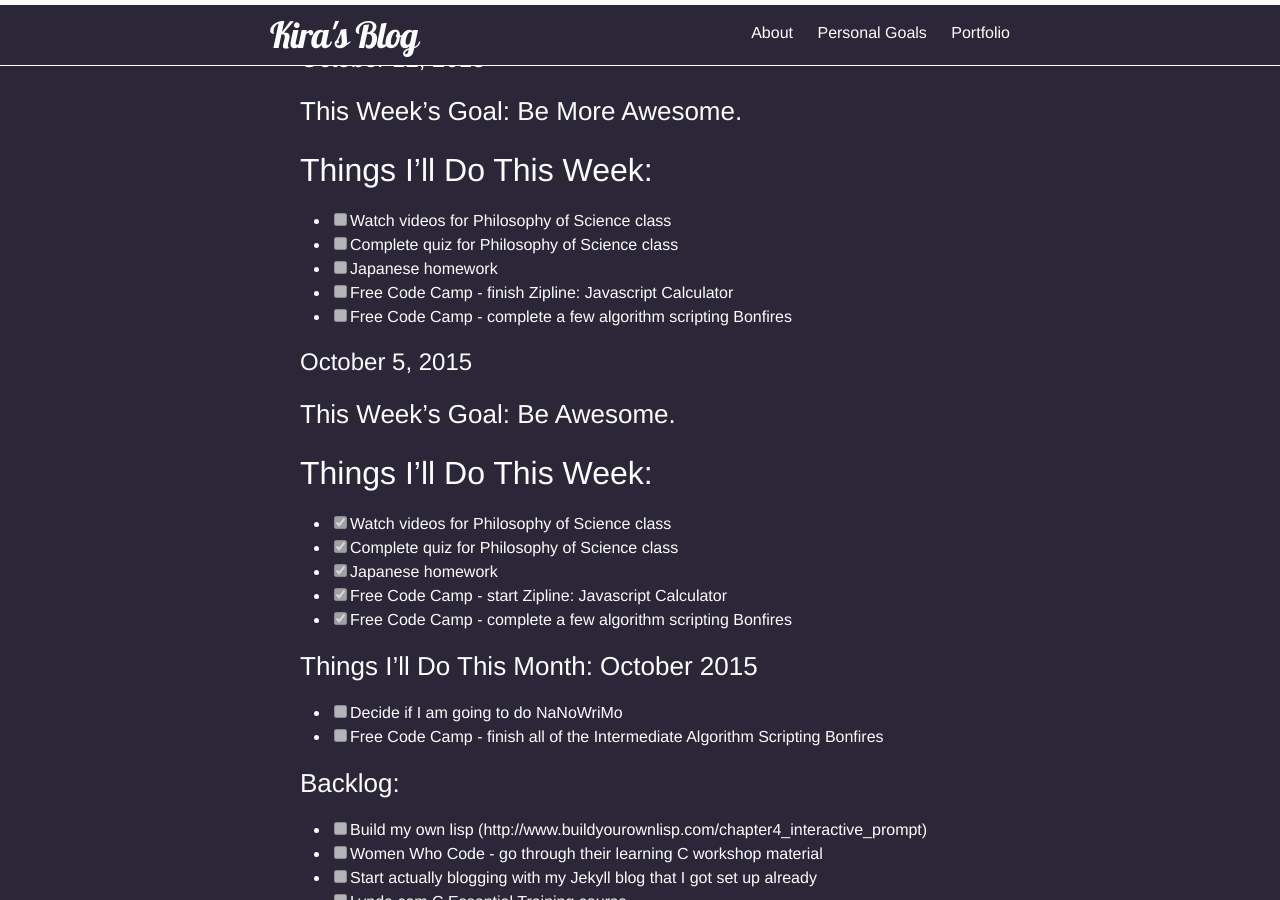
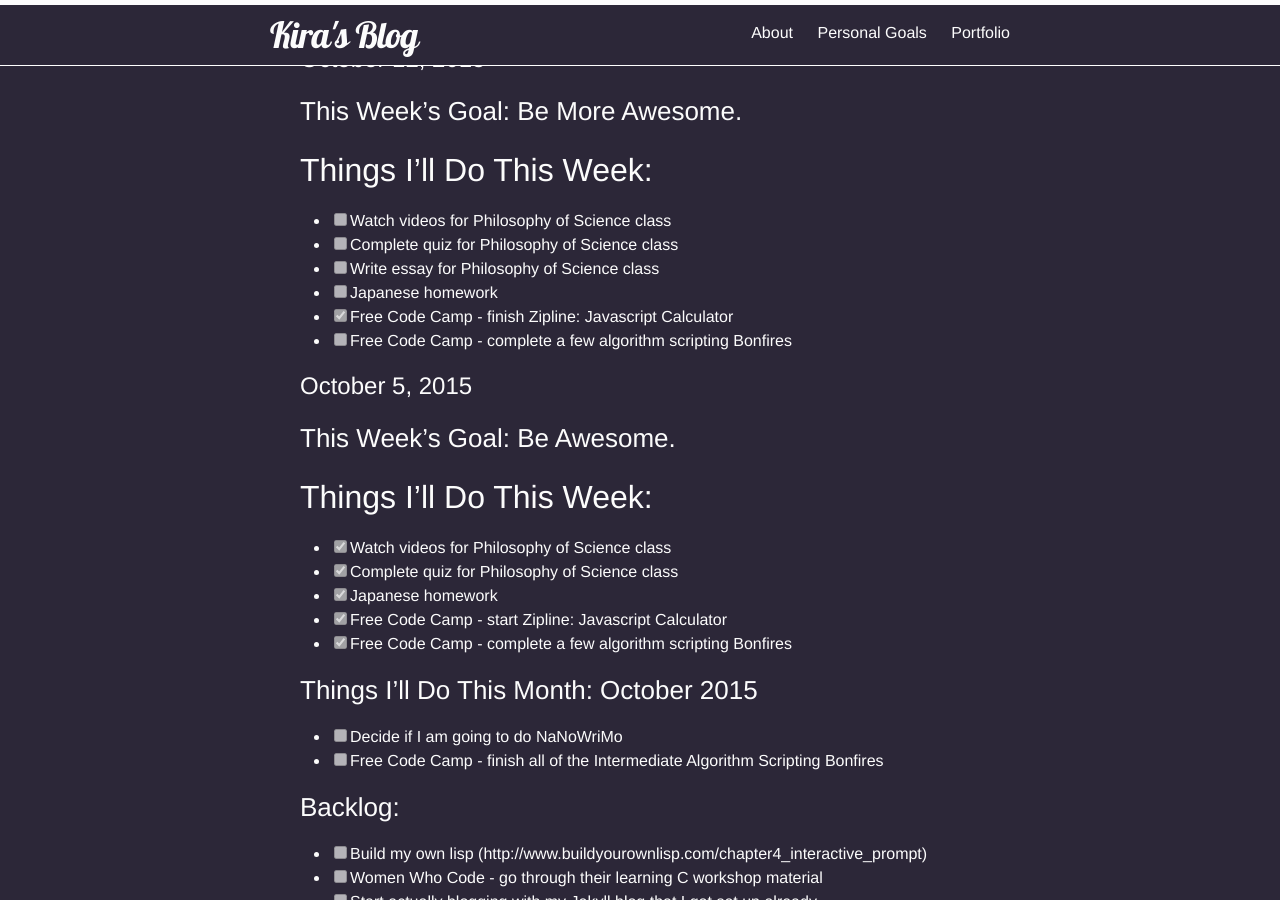
Before and after one commit to kirakirakira/blog, a Jekyll site: the page built from personal-goals.md, in a window 1280 px wide and 900 px high, scrolled down 516 px. Built offline with Jekyll 4.4.1, drawn with Linux system fonts in a browser that asks for light colours; Markdown is read by kramdown in place of the engine named in the settings.

Commit message:
Update personal-goals.md

```diff
--- a/personal-goals.md
+++ b/personal-goals.md
@@ -26,8 +26,9 @@ Why? I realized what I have been doing and what I want to do is all over the pla
 ## Things I'll Do This Week:
 - [ ] Watch videos for Philosophy of Science class
 - [ ] Complete quiz for Philosophy of Science class
+- [ ] Write essay for Philosophy of Science class
 - [ ] Japanese homework
-- [ ] Free Code Camp - finish Zipline: Javascript Calculator
+- [X] Free Code Camp - finish Zipline: Javascript Calculator
 - [ ] Free Code Camp - complete a few algorithm scripting Bonfires
 
 # October 5, 2015
```
